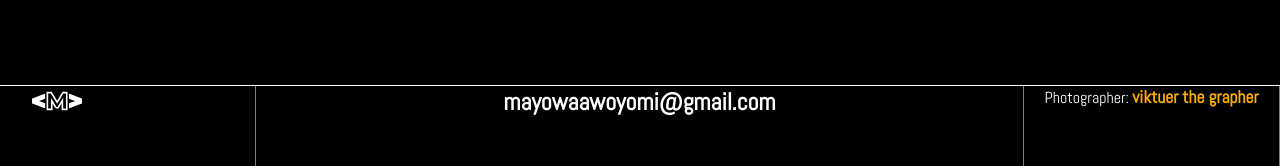
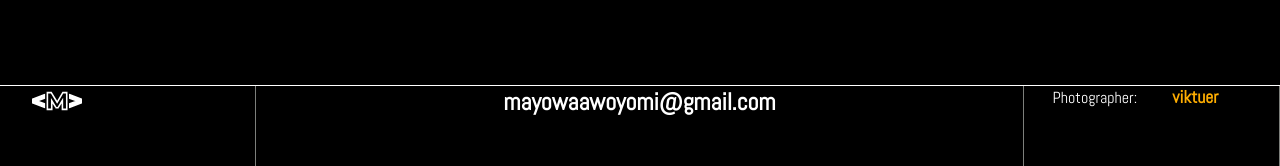
Before and after one commit to mayowasam/mayowa, a React (Create React App) app: page /about in a window 1280 px wide. Shown: the part 2290-2456 px from the top of the page. Built offline with nearby package versions, Linux system fonts and the light colour scheme.

Commit message:
first commit

```diff
--- a/src/components/About.js
+++ b/src/components/About.js
@@ -496,15 +496,12 @@ div{
 
 .designed{
     text-align: center;
-    p{
-
-    }
-
-    span{
+    a{
         color: ${({ theme }) => theme.main};
         font-size: 1.1rem;
         font-weight: 700;
         margin-left: .2rem;
+        text-decoration: none;
     }
 
 }
@@ -515,7 +512,7 @@ div{
     // margin: 0;
 
     .designed{
-        span{
+        a{
             font-size: 1rem;
             font-weight: 400;
         }
@@ -675,7 +672,7 @@ export default function About() {
 
     useLayoutEffect(() => {
         if (!creater.current) return;
-        console.log("running");
+        // console.log("running");
         ScrollTrigger.refresh()
 
         gsap.timeline({
@@ -694,12 +691,12 @@ export default function About() {
 
 
         let trigger = ScrollTrigger.getById("myID")
-        console.log({ trigger });
+        // console.log({ trigger });
 
 
         return () => {
             trigger && trigger.kill()
-            console.log("clean up");
+            // console.log("clean up");
 
 
         }
@@ -982,7 +979,12 @@ export default function About() {
                     </div>
 
                     <div className="designed">
-                        <p className="li"> Photographer:<span>viktuer the grapher</span></p>
+                        <p className="li"> Photographer:
+                        <motion.a
+                        whileHover={{scale: 1.3}}
+                        whileTap={{scale: .9}}
+                        href="https://www.instagram.com/viktuer/" target="_blank" rel="noreferrer">viktuer</motion.a>
+                        </p>
                     </div>
                 </Footer>
 
--- a/src/components/Navbar.js
+++ b/src/components/Navbar.js
@@ -203,7 +203,7 @@ export default function Navbar() {
                         whileHover={{ scale: 1.1 }}
                         whileTap={{ scale: .9 }}>
                         <a
-                            href="https://drive.google.com/file/d/1LngiUVars6BpM5xDtL0Pp5lKjOpwB0BR/view?usp=drivesdk" target="_blank"
+                            href="https://drive.google.com/file/d/1MwD6ubYXHubbhBmaCbB7sCLcx1v7Zz9u/view?usp=drivesdk" target="_blank"
                             rel="noreferrer">
                             Resume
                         </a>
```
